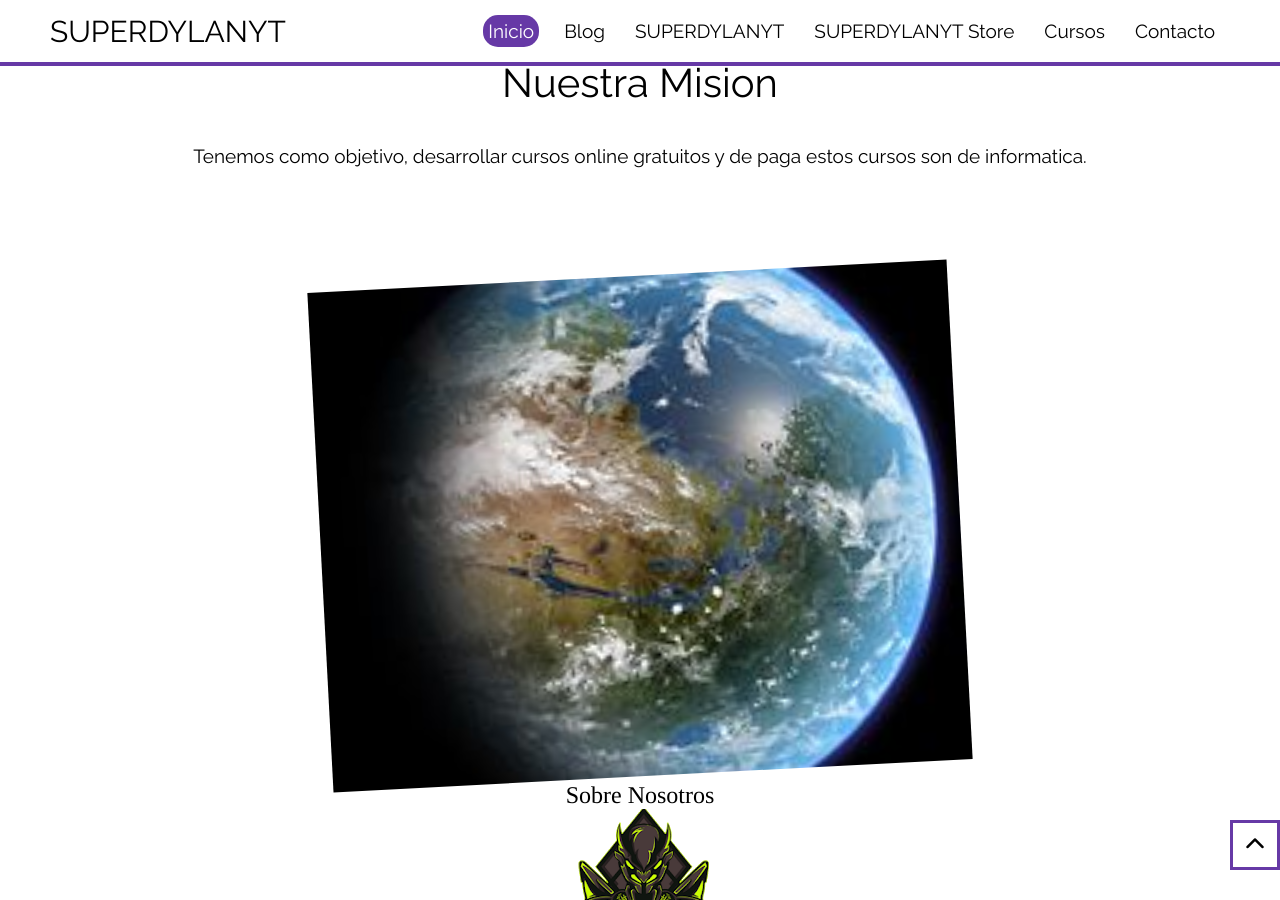
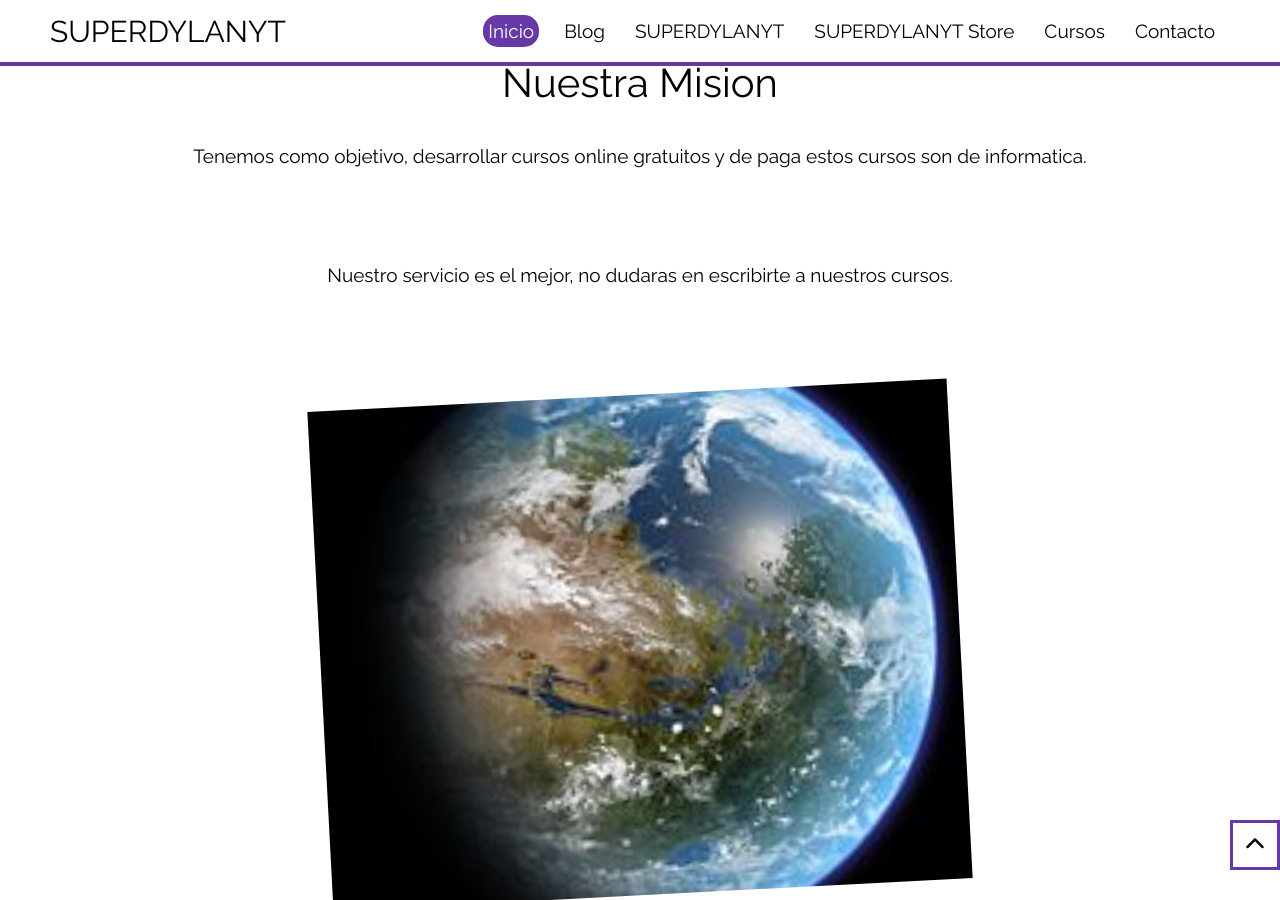
Before and after one commit to dylanmeca/dylanmeca.github.io, a Jekyll site: the page index.html, which Jekyll copies as it is, in a window 1280 px wide and 900 px high, scrolled down 1011 px. Built offline with Jekyll 4.4.1, drawn with Linux system fonts in a browser that asks for light colours; nearby versions of some CDN libraries.

Commit message:
Update index.html

```diff
--- a/index.html
+++ b/index.html
@@ -58,6 +58,8 @@
         <div class="mission-info">
             <h2>Nuestra Mision</h2>
             <p> Tenemos como objetivo, desarrollar cursos online gratuitos y de paga estos cursos son de informatica. </p>
+            <br />
+            <p> Nuestro servicio es el mejor, no dudaras en escribirte a nuestros cursos. </p>
          </div>
         <div class="spacey-img">
             <img src="images/220px-TerraformedMarsGlobeRealistic.jpg">
```
